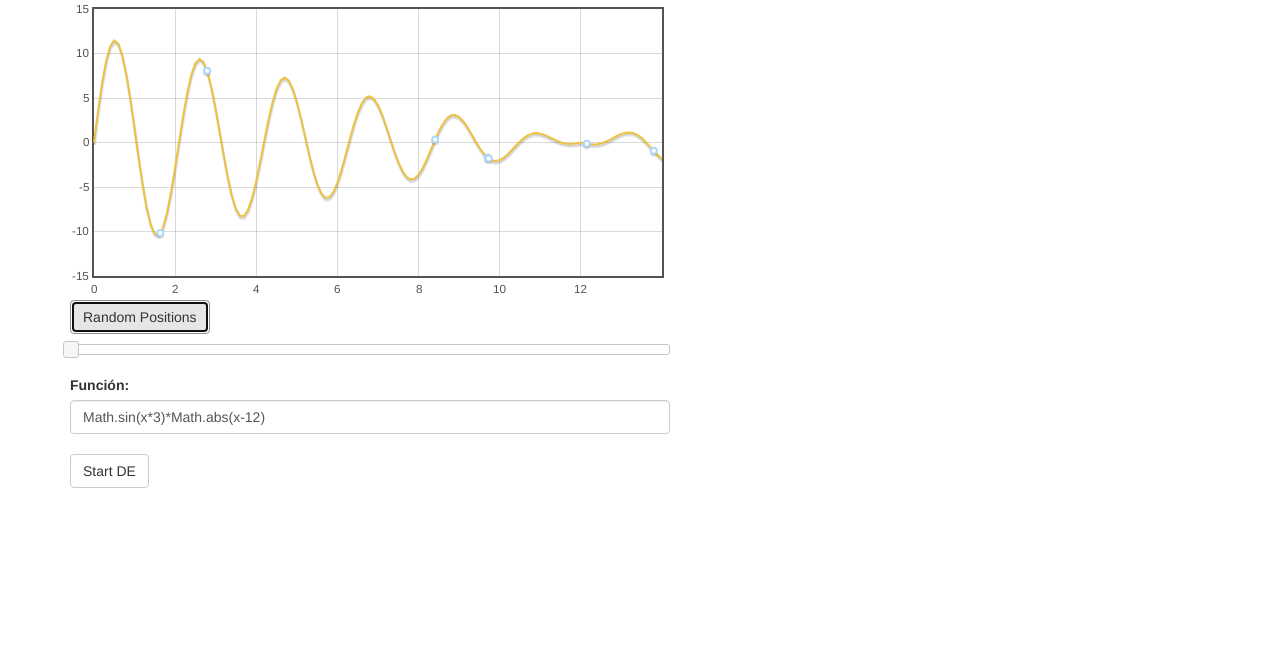
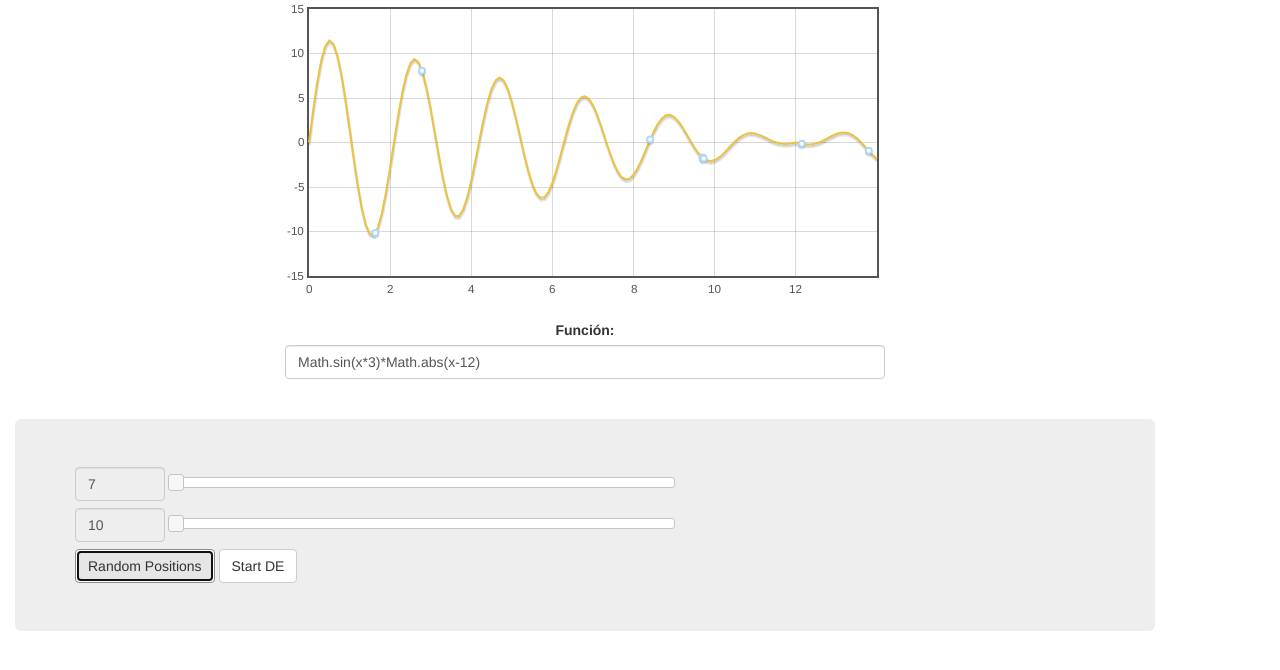
Before and after one commit to aeroreyna/AISearch, a plain HTML site: page index.html in a window 1280 px wide. Both pictures are taken after a click on the button "Random Positions". Drawn offline with nearby package versions, Linux system fonts and the light colour scheme.

Commit message:
nee GUI
Mas opciones y bootstrap

```diff
--- a/AISearch.js
+++ b/AISearch.js
@@ -2,6 +2,7 @@ AISearch = {
   PopSize:7,
   NoIter:10,
   NoDim : 1,
+  ActIte: 10,
   plotID: "",
   plotFunc: [],
   Operadores : function(){},
--- a/index.html
+++ b/index.html
@@ -14,60 +14,32 @@
 
   <script language="javascript" type="text/javascript" src="AISearch.js"></script>
 	<script language="javascript" type="text/javascript" src="DE.js"></script>
+	<script language="javascript" type="text/javascript" src="index.js"></script>
 
-	<script type="text/javascript">
-  var FitFunc = []
-	function FitFuncEval(){
-		FitFunc = []
-		st = $("#MathFunc")[0].value
-		for (var i = 0; i < 14; i += 0.1) {
-			x = i;
-			FitFunc.push([i, eval(st)]);
-		}
-    $.plot("#placeholder", [FitFunc])
-	}
-	function IniciaAI(){
-		AISearch.InicializaPoblacion()
-		AISearch.EvaluaDesempeno()
-		AISearch.plotID = "#placeholder"
-		AISearch.FitFunc = FitFunc;
-		AISearch.plot(FitFunc)
-	}
-	$(function() {
-		FitFuncEval()
-
-    $("#startAI").click(function(){
-			FitFuncEval()
-      IniciaAI()
-    })
-		$("#StartDE").click(function(){
-			AISearch.Operadores = AISearch.DEOperadores
-			AISearch.Start();
-		})
-
-		$( "#slider" ).slider({
-		  slide: function( event, ui ) {
-				AISearch.PopSize = ui.value > 7 ? ui.value : 7
-			}
-		});
-	});
-
-	</script>
 </head>
 
-<body>
-	<div class="container">
+<body style="max-width: 750px;">
+	<div class="container" >
+		<center>
 		<div class="demo-container">
 			<div id="placeholder" style="width: 600px;height:300px;"></div>
 		</div>
-    <button class="btn btn-default" id="startAI">Random Positions</button>
-		<br />
-    <div id="slider" style="width: 600px;margin-top: 10px;"></div>
 		<br />
 		<label>Función: </label>
 		<input class="form-control" type="text" id="MathFunc" style="width:600px;" value="Math.sin(x*3)*Math.abs(x-12)">
 		<br />
-		<button class="btn btn-default" id="StartDE">Start DE</button>
+    <br />
+		</center>
+		<div class="jumbotron" id="Controls">
+			<input type="text" class="form-control" id="PopSize" style="width:90px;float:left" value="7" disabled>
+	    <div id="slider" style="width: 500px;margin-top: 10px;margin-left:100px;"></div>
+			<br>
+			<input type="text" class="form-control" id="NoIter" style="width:90px;float:left" value="10" disabled>
+	    <div id="slider2" style="width: 500px;margin-top: 10px;margin-left:100px;"></div>
+			<br>
+			<button class="btn btn-default" id="RandomStart">Random Positions</button>
+			<button class="btn btn-default" id="StartDE">Start DE</button>
+		</div>
 	</div>
 </body>
 </html>
--- /dev/null
+++ b/index.js
@@ -0,0 +1,56 @@
+var FitFunc = []
+function FitFuncEval(){
+  FitFunc = []
+  st = $("#MathFunc")[0].value
+  for (var i = 0; i < 14; i += 0.1) {
+    x = i;
+    FitFunc.push([i, eval(st)]);
+  }
+  $.plot("#placeholder", [FitFunc])
+}
+function IniciaAI(){
+  AISearch.InicializaPoblacion()
+  AISearch.EvaluaDesempeno()
+  AISearch.plotID = "#placeholder"
+  AISearch.FitFunc = FitFunc;
+  AISearch.plot(FitFunc)
+}
+$(function() {
+  FitFuncEval()
+
+  $("#RandomStart").click(function(){
+    FitFuncEval()
+    IniciaAI()
+  })
+  $("#StartDE").click(function(){
+    AISearch.Operadores = AISearch.DEOperadores
+    //AISearch.Start(); //fast
+    AISearch.ActIte = AISearch.NoIter
+    $("#Controls").fadeOut()
+    setTimeout(slowAIStart, 500)
+  })
+
+  function slowAIStart(){
+    AISearch.Operadores()
+    AISearch.plot()
+    //AISearch.ActIte = AISearch.ActIte - 1
+    if (AISearch.ActIte-- > 0){
+       setTimeout(slowAIStart, 500)
+     }else{
+       $("#Controls").fadeIn()
+     }
+  }
+
+  $( "#slider" ).slider({
+    slide: function( event, ui ) {
+      AISearch.PopSize = ui.value > 7 ? ui.value : 7
+      $("#PopSize")[0].value = AISearch.PopSize
+    }
+  });
+  $( "#slider2" ).slider({
+    slide: function( event, ui ) {
+      AISearch.NoIter = ui.value > 10 ? ui.value : 10
+      $("#NoIter")[0].value = AISearch.NoIter
+    }
+  });
+});
```
